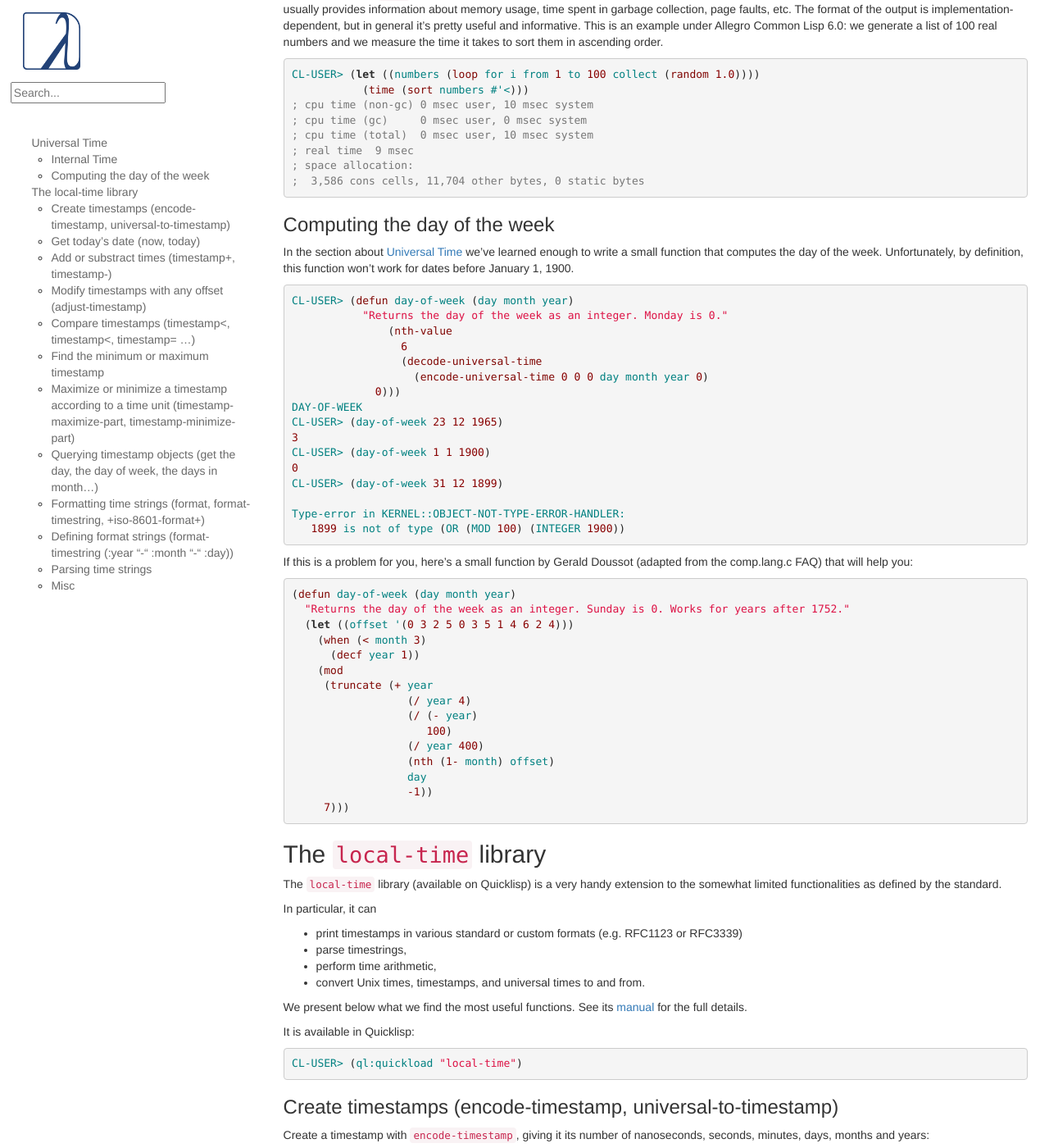
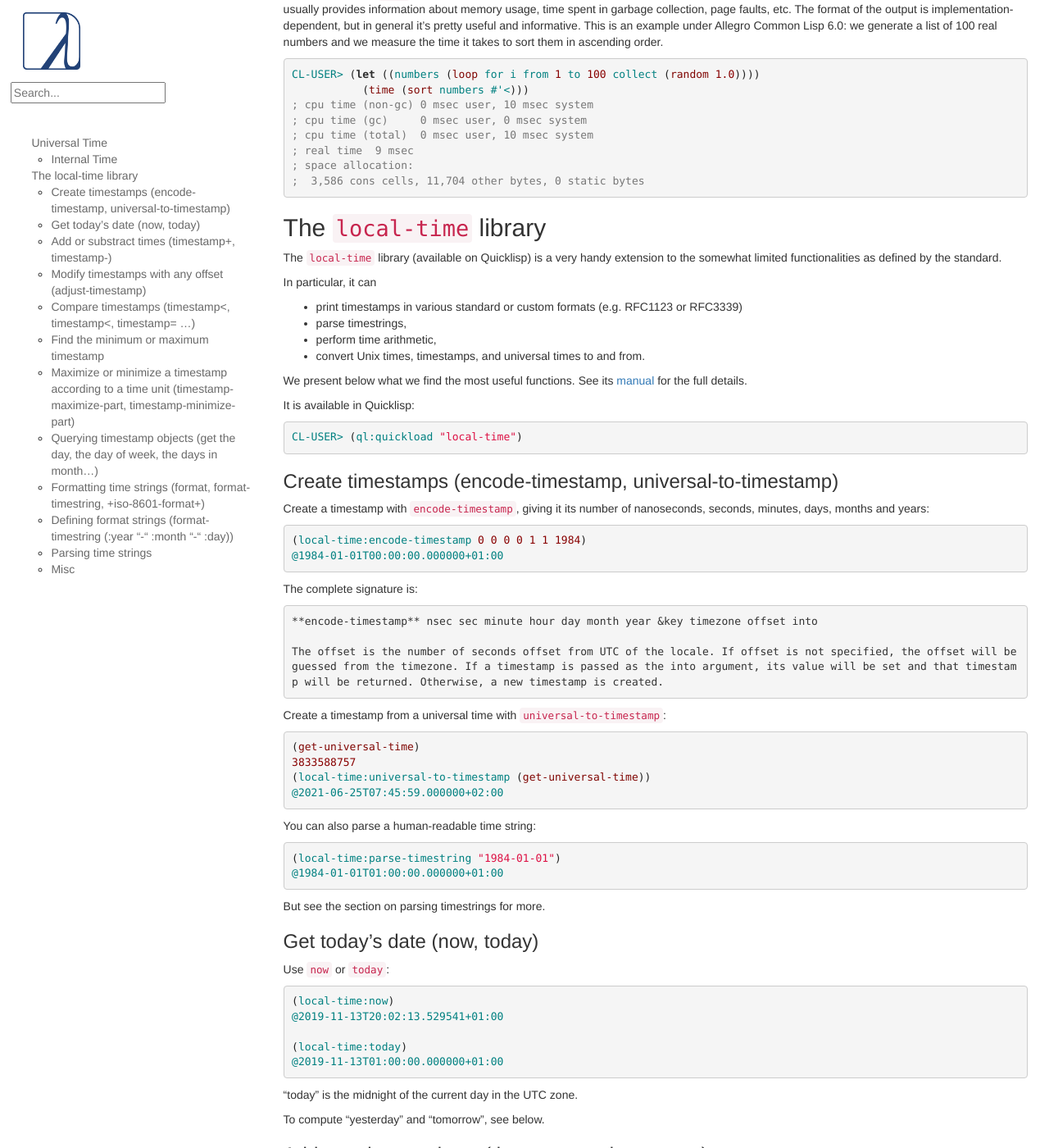
Before and after one commit to LispCookbook/cl-cookbook, a Jekyll site: the page built from dates_and_times.md, in a window 1280 px wide and 1400 px high, scrolled down 3219 px. Shown: the whole window at 82% size. Built offline with Jekyll 4.4.1, drawn with Linux system fonts in a browser that asks for light colours.

Commit message:
dates and time: rm custom, buggy day-of-week function (use local-time instead)

```diff
--- a/dates_and_times.md
+++ b/dates_and_times.md
@@ -182,50 +182,6 @@ CL-USER> (let ((numbers (loop for i from 1 to 100 collect (random 1.0))))
 ;  3,586 cons cells, 11,704 other bytes, 0 static bytes
 ~~~
 
-<a name="weekday"></a>
-
-### Computing the day of the week
-
-In the section about [Universal Time](#univ) we've learned enough to write a small function that computes the day of the week. Unfortunately, by definition, this function won't work for dates before January 1, 1900.
-
-~~~lisp
-CL-USER> (defun day-of-week (day month year)
-           "Returns the day of the week as an integer. Monday is 0."
-	       (nth-value
-	         6
-	         (decode-universal-time
-	           (encode-universal-time 0 0 0 day month year 0)
-	     0)))
-DAY-OF-WEEK
-CL-USER> (day-of-week 23 12 1965)
-3
-CL-USER> (day-of-week 1 1 1900)
-0
-CL-USER> (day-of-week 31 12 1899)
-
-Type-error in KERNEL::OBJECT-NOT-TYPE-ERROR-HANDLER:
-   1899 is not of type (OR (MOD 100) (INTEGER 1900))
-~~~
-
-If this is a problem for you, here's a small function by Gerald Doussot (adapted from the comp.lang.c FAQ) that will help you:
-
-~~~lisp
-(defun day-of-week (day month year)
-  "Returns the day of the week as an integer. Sunday is 0. Works for years after 1752."
-  (let ((offset '(0 3 2 5 0 3 5 1 4 6 2 4)))
-    (when (< month 3)
-      (decf year 1))
-    (mod
-     (truncate (+ year
-                  (/ year 4)
-                  (/ (- year)
-                     100)
-                  (/ year 400)
-                  (nth (1- month) offset)
-                  day
-                  -1))
-     7)))
-~~~
 
 ## The `local-time` library
 
```
